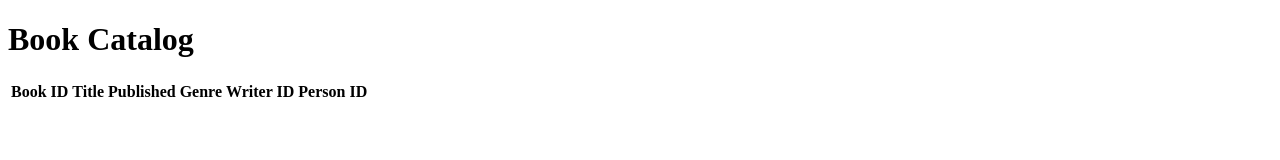
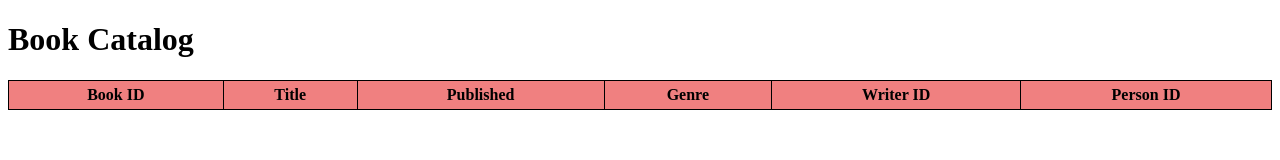
Before and after one commit to csordasbalint/FW008L_HFT_2021221, a plain HTML site: page FW008L_SZTGUI_2021222.JSClient/wwwroot/index.html in a window 1280 px wide. Drawn offline with Linux system fonts and the light colour scheme; no server answers.

Commit message:
Formatted a simple design.

```diff
--- a/FW008L_SZTGUI_2021222.JSClient/wwwroot/style.css
+++ b/FW008L_SZTGUI_2021222.JSClient/wwwroot/style.css
@@ -1,2 +1,21 @@
-body {
+table
+{
+    width: 100%;
+    border-collapse: collapse;
+    text-align: center
 }
+
+table, th, td
+{
+    border: 1px solid black;
+}
+
+th, td
+{
+    padding: 5px;
+}
+
+th
+{
+    background-color: lightcoral;
+}
```
